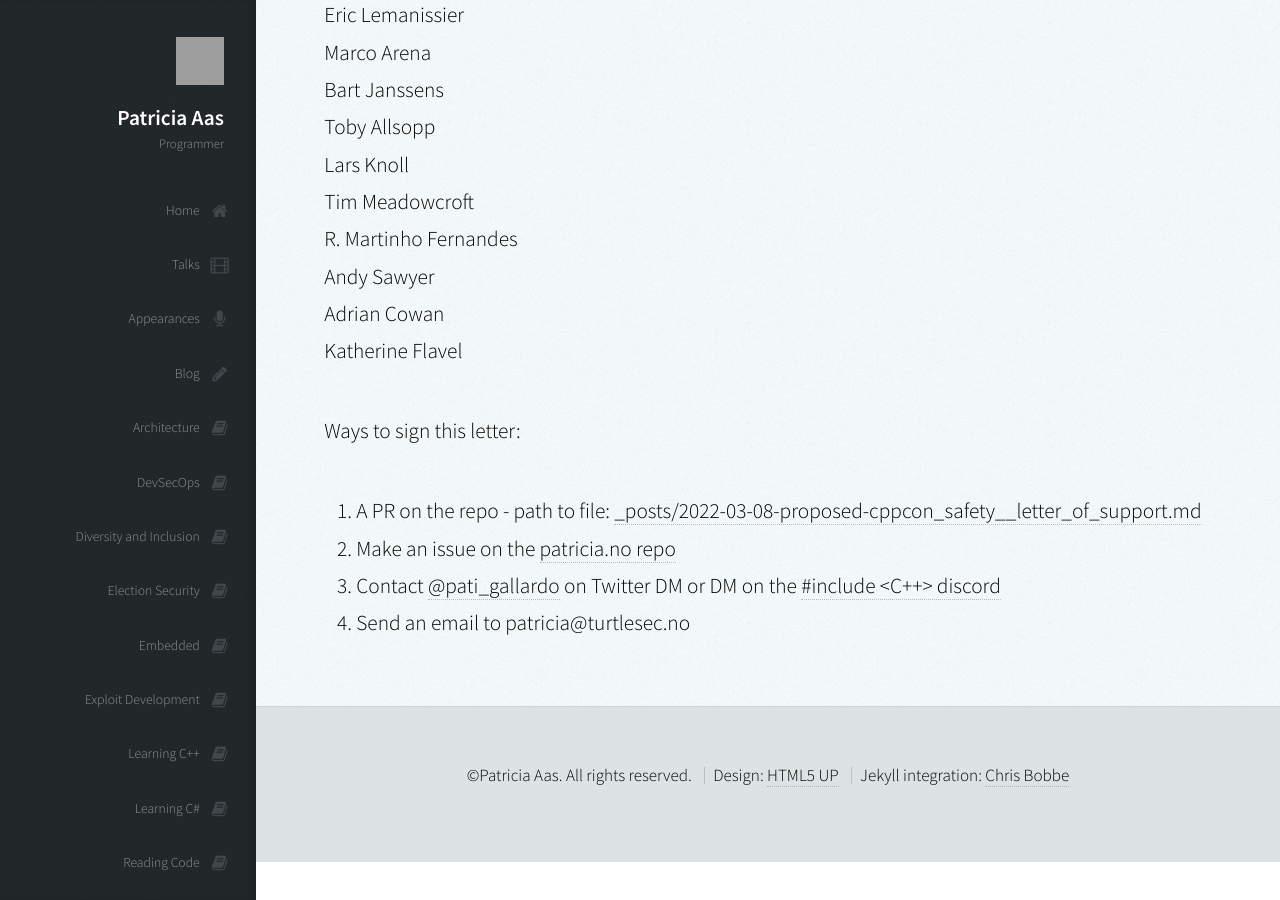
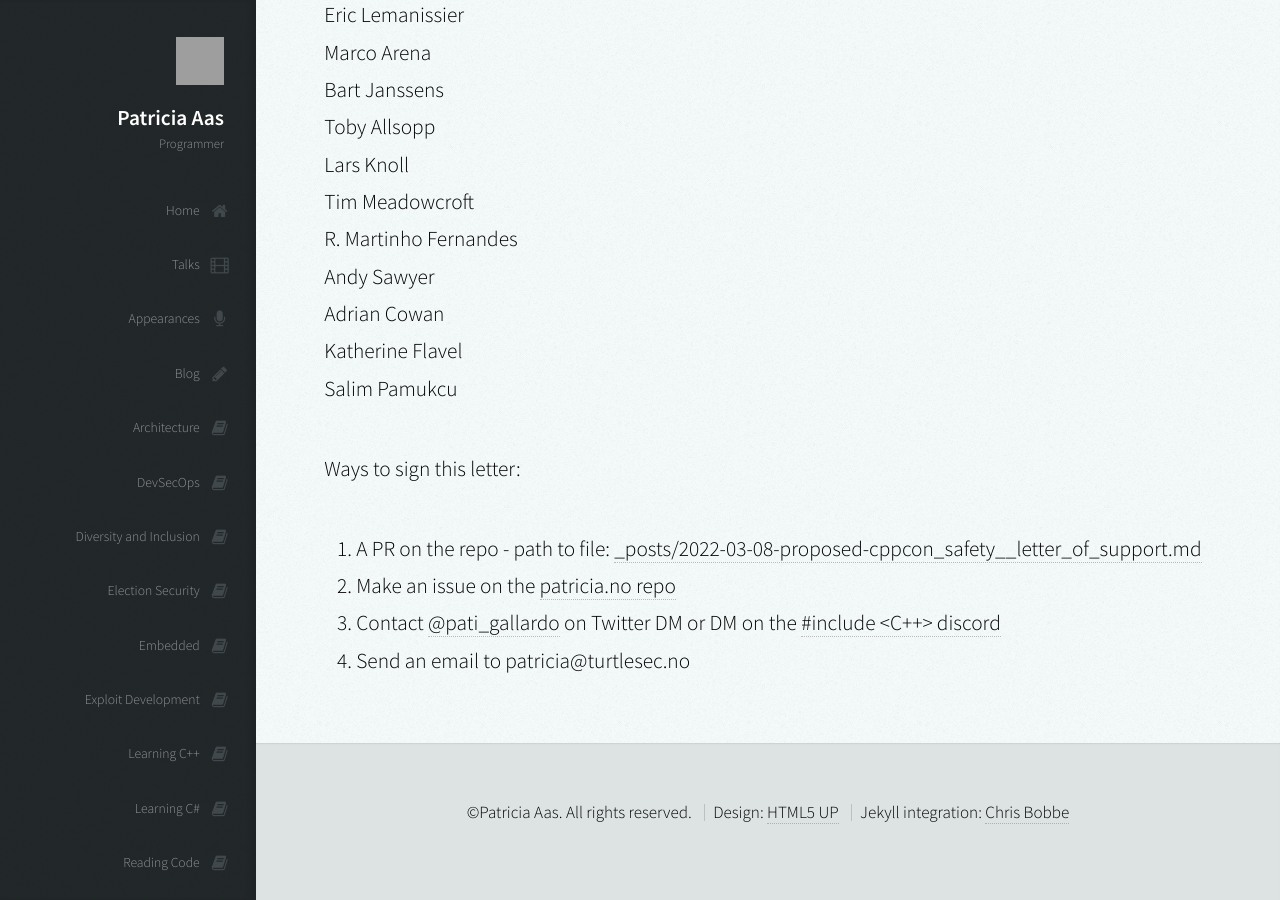
Before and after one commit to patricia-gallardo/patricia-gallardo.github.io, a Jekyll site: the page built from _posts/2022-03-08-proposed-cppcon_safety__letter_of_support.md, in a window 1280 px wide and 900 px high, scrolled down 4963 px. Built offline with Jekyll 4.4.1, drawn with Linux system fonts in a browser that asks for light colours; nearby versions of some CDN libraries; grey boxes are pictures that could not be loaded.

Commit message:
Update 2022-03-08-proposed-cppcon_safety__letter_of_support.md

```diff
--- a/_posts/2022-03-08-proposed-cppcon_safety__letter_of_support.md
+++ b/_posts/2022-03-08-proposed-cppcon_safety__letter_of_support.md
@@ -141,7 +141,7 @@ R. Martinho Fernandes <br>
 Andy Sawyer <br>
 Adrian Cowan <br>
 Katherine Flavel <br>
-
+Salim Pamukcu <br>
 
 Ways to sign this letter:
 1. A PR on the repo - path to file: [_posts/2022-03-08-proposed-cppcon_safety__letter_of_support.md][4]
```
